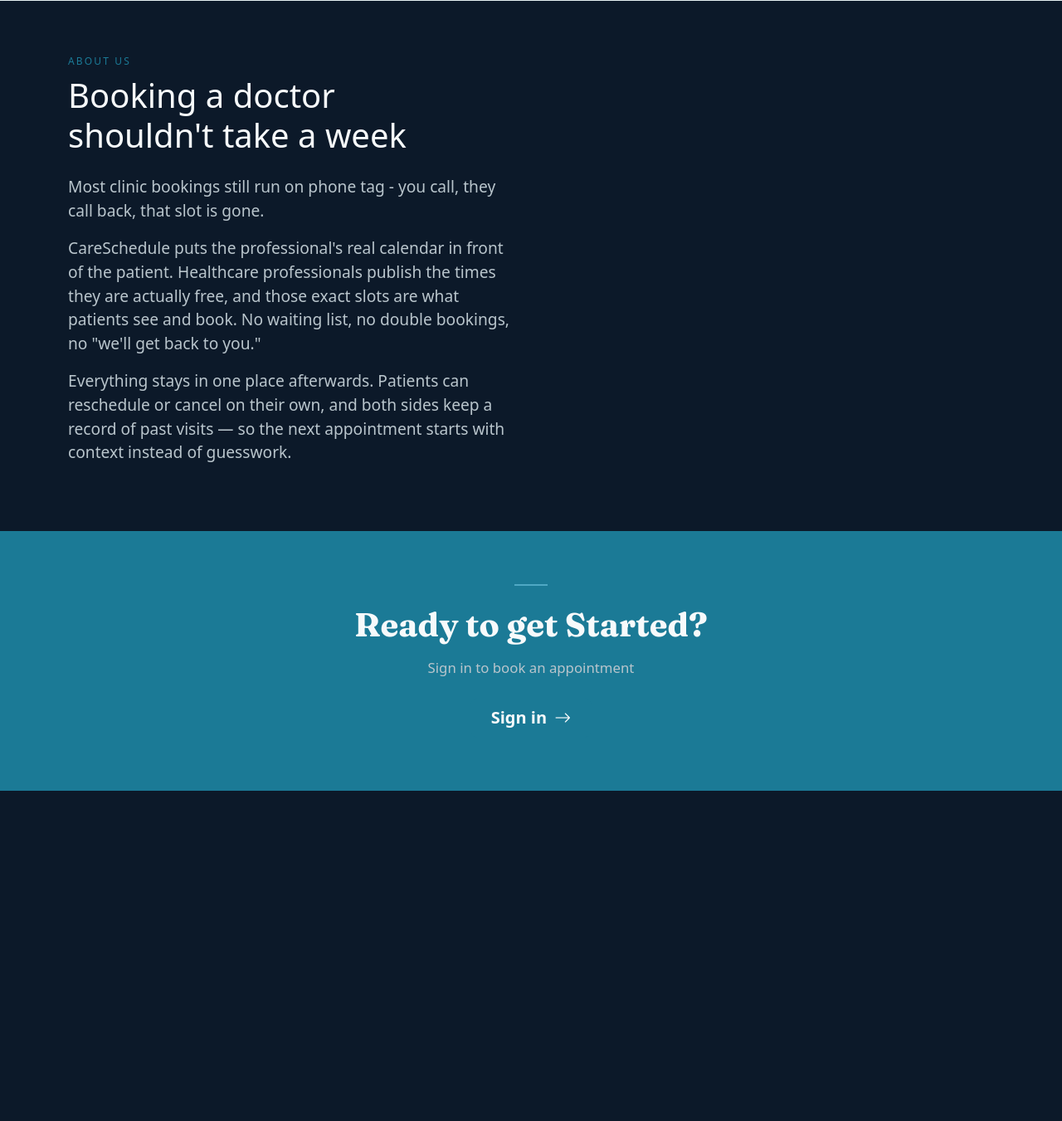
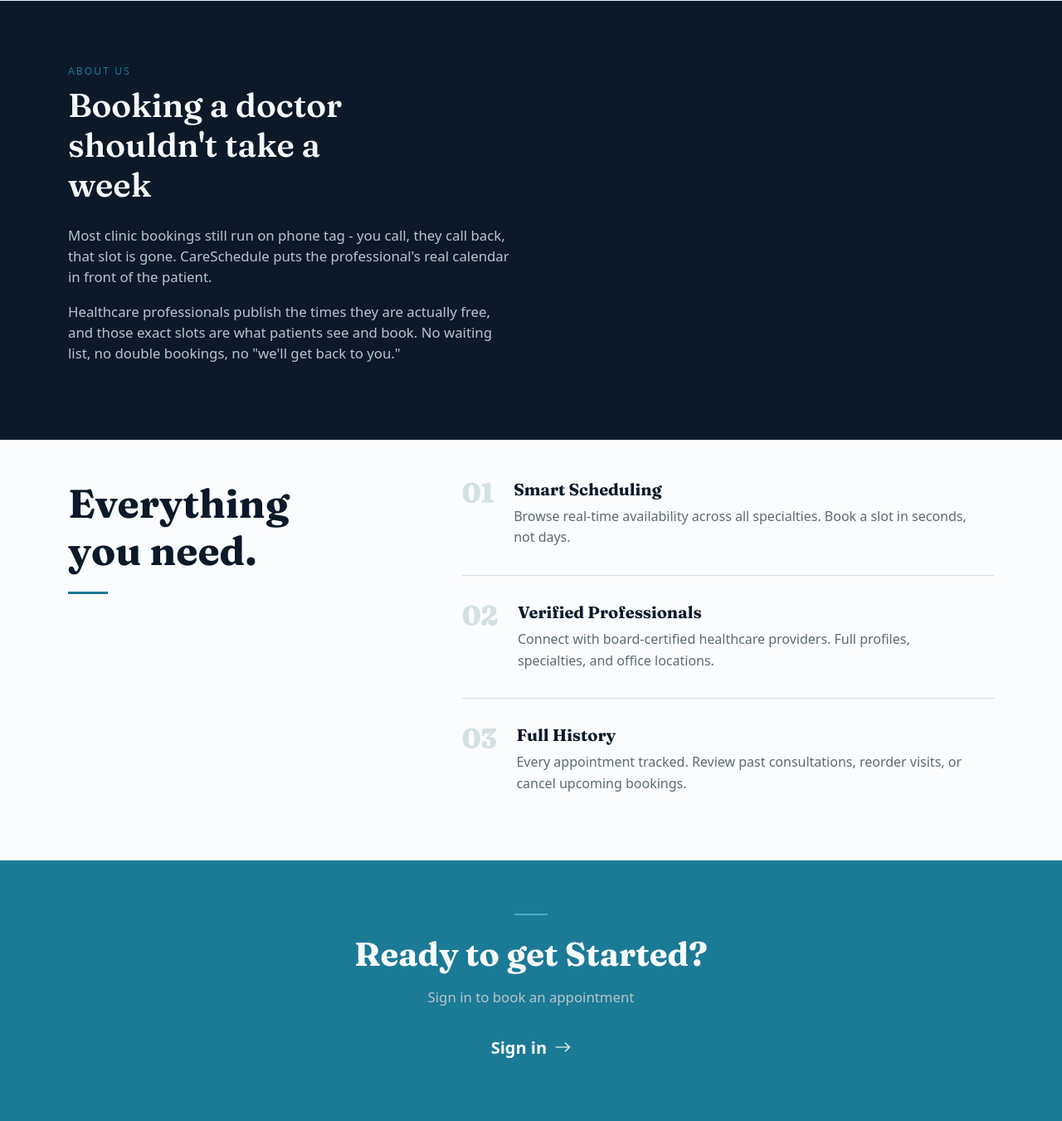
Before and after one commit to mgracnazareno/Web-Project-1, a Flask app: page / in a window 1280 px wide. Shown: the part 1451-2802 px from the top of the page at 83% size. Before the commit the page ends 2404 px from the top, so only its background shows below. Run offline with Flask 3, Linux system fonts and the light colour scheme.

Commit message:
Add about and features sections

```diff
--- a/care-schedule/bp_app/static/styles.css
+++ b/care-schedule/bp_app/static/styles.css
@@ -94,6 +94,8 @@ h1 {
 }
 
 /*ABOUT SECTION */
+
+.about-title { font-family: Fraunces, serif; }
 .about-section {
     background-color: var(--app-navy);
     padding: 4rem 0;
@@ -102,9 +104,10 @@ h1 {
 .about-section p {
     color: var(--app-muted-dark);
     line-height: 1.5;
-    font-size: 1.2rem;
+    font-size: 1.05rem;
+    max-width: 60ch;
 }
-.about-section .section-header {
+.about-section .eyebrow {
     font-size: .75rem;
     letter-spacing: .18em;
     text-transform: uppercase;
@@ -112,18 +115,72 @@ h1 {
 }
 
 .about-title {
+    font-family: var(--app-font-serif);
     font-size: clamp(1.9rem, 3.5vw, 2.5rem);
     color: var(--app-offwhite);
+    max-width: 15ch;
 }
 
 .about-section .img-holder{
     background-image: url("images/doctor-online.svg");;
     background-size: cover;
     background-position: center;
-    height: 450px;
     width: 100%;
-    display: block;
-    object-fit:cover;
+    aspect-ratio: 4 / 3;
+}
+
+/* FEATURES SECTION */
+.features-section {
+    background-color: #fbfcfd;
+}
+
+.features-title {
+    font-family: var(--app-font-serif);
+    font-size: clamp(2rem, 4vw, 3rem);
+    font-weight: 700;
+    color: var(--app-navy);
+}
+
+.features-rule {
+    width: 3rem;
+    height: 3px;
+    margin-top: 1.25rem;
+    background-color: var(--app-teal);
+}
+
+.feature-item {
+    gap: 1.5rem;
+    padding: 2rem 0;
+    border-top: 1px solid var(--app-border);
+}
+
+.feature-item:first-child {
+    border-top: 0;
+    padding-top: 0;
+}
+
+.feature-num {
+    font-family: var(--app-font-serif);
+    font-size: 2rem;
+    font-weight: 700;
+    color: var(--app-border);
+    line-height: 1;
+    flex-shrink: 0;
+    -webkit-text-stroke: 1px var(--app-border);
+}
+
+.feature-heading {
+    font-family: var(--app-font-serif);
+    font-size: 1.25rem;
+    font-weight: 700;
+    color: var(--app-navy);
+    margin-bottom: .5rem;
+}
+
+.feature-text {
+    color: var(--app-muted);
+    line-height: 1.6;
+    max-width: 60ch;
 }
 
 .auth-card {
--- a/care-schedule/bp_app/templates/home.html
+++ b/care-schedule/bp_app/templates/home.html
@@ -60,35 +60,71 @@
 
     <section class="about-section">
         <div class="container">
-            <div class="row">
-                <div class="col-12 col-md-6 col-lg-6 pe-md-4">
-                    <p class="section-header mb-2">About us</p>
+            <div class="row align-items-center g-4 g-lg-5">
+                <div class="col-12 col-md-6">
+                    <p class="eyebrow mb-2">About us</p>
                     <h2 class="about-title mb-4">Booking a doctor <span class="d-block">shouldn't take a week</span></h2>
 
                     <p class="about-lead">
-                        Most clinic bookings still run on phone tag - you call, they call back, that slot is gone.
+                        Most clinic bookings still run on phone tag - you call, they call back, that slot is gone. CareSchedule puts the professional's real calendar
+    in front of the patient.
                     </p>
 
                     <p class="about-text">
-                        CareSchedule puts the professional's real calendar in front of the
-                        patient. Healthcare professionals publish the times they are actually
+                        Healthcare professionals publish the times they are actually
                         free, and those exact slots are what patients see and book. No waiting
                         list, no double bookings, no "we'll get back to you."
                     </p>
 
-                    <p class="about-text">
-                        Everything stays in one place afterwards. Patients can reschedule or
-                        cancel on their own, and both sides keep a record of past visits —
-                        so the next appointment starts with context instead of guesswork.
-                    </p>
                 </div>
 
-                <div class="col-12 col-md-6 col-lg-6 ps-md-3">
+                <div class="col-12 col-md-6">
                     <div class="img-holder"></div>
                 </div>
             </div>
         </div>
     </section>
+
+    <section class="features-section py-5">
+    <div class="container">
+        <div class="row">
+
+            <div class="col-lg-4 mb-5 mb-lg-0">
+                <h2 class="features-title">Everything <span class="d-block">you need.</span></h2>
+                <span class="features-rule d-block"></span>
+            </div>
+
+            <div class="col-lg-7 offset-lg-1">
+
+                <div class="feature-item d-flex">
+                    <span class="feature-num">01</span>
+                    <div>
+                        <h3 class="feature-heading">Smart Scheduling</h3>
+                        <p class="feature-text mb-0">Browse real-time availability across all specialties. Book a slot in seconds, not days.</p>
+                    </div>
+                </div>
+
+                <div class="feature-item d-flex">
+                    <span class="feature-num">02</span>
+                    <div>
+                        <h3 class="feature-heading">Verified Professionals</h3>
+                        <p class="feature-text mb-0">Connect with board-certified healthcare providers. Full profiles, specialties, and office locations.</p>
+                    </div>
+                </div>
+
+                <div class="feature-item d-flex">
+                    <span class="feature-num">03</span>
+                    <div>
+                        <h3 class="feature-heading">Full History</h3>
+                        <p class="feature-text mb-0">Every appointment tracked. Review past consultations, reorder visits, or cancel upcoming bookings.</p>
+                    </div>
+                </div>
+
+            </div>
+        </div>
+    </div>
+</section>
+
     <section class="cta-section">
         <div class="container">
             <div class="cta-inner text-center">
```
